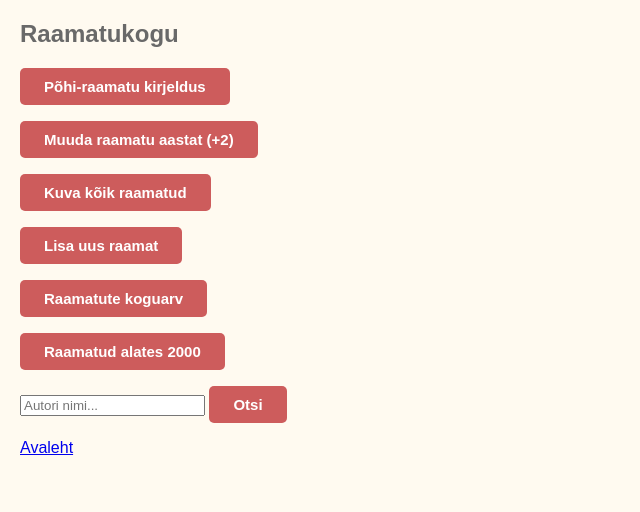
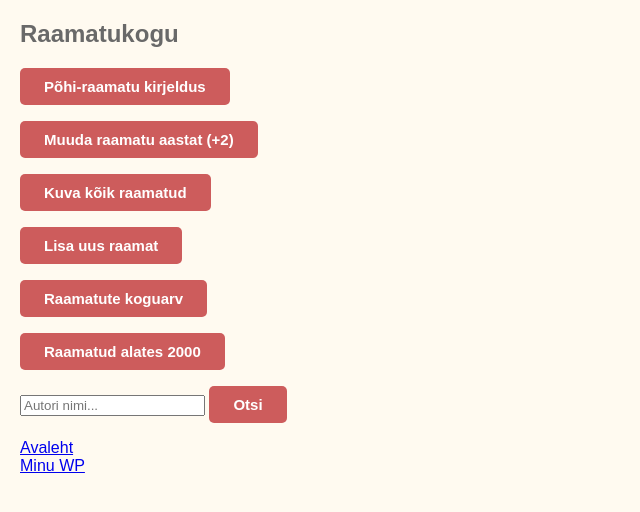
Before and after one commit to sasiski112/veebirakendused, a plain HTML site: page tood/JSfunktions.html in a window 1280 px wide. Shown: the whole page, without its empty margins (0-640 px from the left). Drawn offline with Linux system fonts and the light colour scheme.

Commit message:
Lisatud WP

```diff
--- a/tood/JSfunktions.html
+++ b/tood/JSfunktions.html
@@ -32,6 +32,8 @@
   <button onclick="otsiAutori()">Otsi</button>
   <p id="vastus7"></p>
   <a href="../index.html">Avaleht</a>
+  <br>
+  <a href="https://shevelovmatvii.eu/wp/veebirakendused-2026/js-objektid-ja-meetodid-2/" target="_blank">Minu WP</a>
 </section>
 <script src="../js/raamat.js"></script>
 </body>
```
